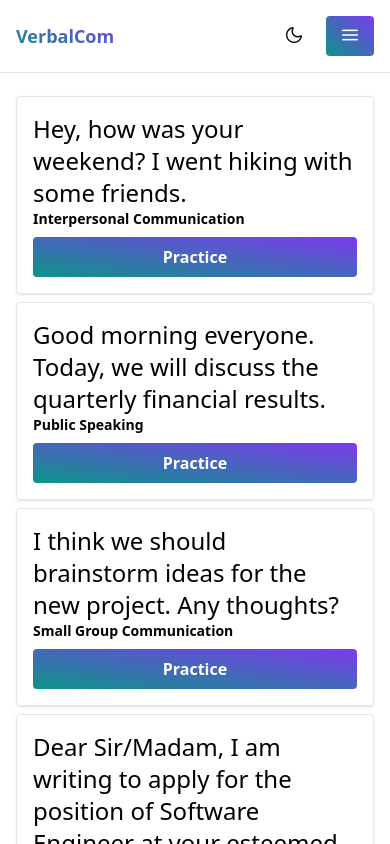
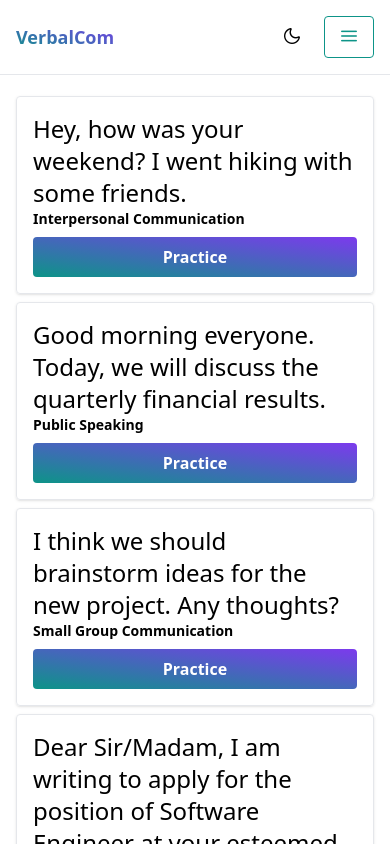
Before and after one commit to ashsajal1/verbalcom, a Vue app: page / in a window 390 px wide. Shown: the top 844 px of the page. Built offline with nearby package versions, Linux system fonts and the light colour scheme.

Commit message:
design outine btn and use in navbar

```diff
--- a/src/components/Button.vue
+++ b/src/components/Button.vue
@@ -22,8 +22,7 @@ const attrs = useAttrs()
     }
   }" :duration="600" :class="cn(
     'font-bold py-2 px-4 rounded',
-    attrs.class ? (attrs.class as ClassValue[]) : [], variant === 'solid' ? 'bg-gradient-to-tr from-primary to-secondary text-white' : '', variant === 'ghost' ? 'dark:hover:bg-slate-700 hover:bg-slate-300' : ''
-  )">
+    attrs.class ? (attrs.class as ClassValue[]) : [], variant === 'solid' ? 'bg-gradient-to-tr from-primary to-secondary text-white' : '', variant === 'ghost' ? 'dark:hover:bg-slate-700 hover:bg-slate-300' : '', variant === 'outline' ? 'border border-primary hover:border-secondary' : '')">
     <slot />
   </button>
 </template>
--- a/src/components/Navbar.vue
+++ b/src/components/Navbar.vue
@@ -65,7 +65,7 @@ const handleSearch = () => {
                     </Button>
                 </div>
 
-                <Button v-if="!isOpenMenu" class="md:hidden" @click="handleMenuOpen()">
+                <Button variant="outline"v-if="!isOpenMenu" class="md:hidden text-primary hover:text-secondary" @click="handleMenuOpen()">
                     <span class="pi pi-bars" </span>
                 </Button>
 
```
